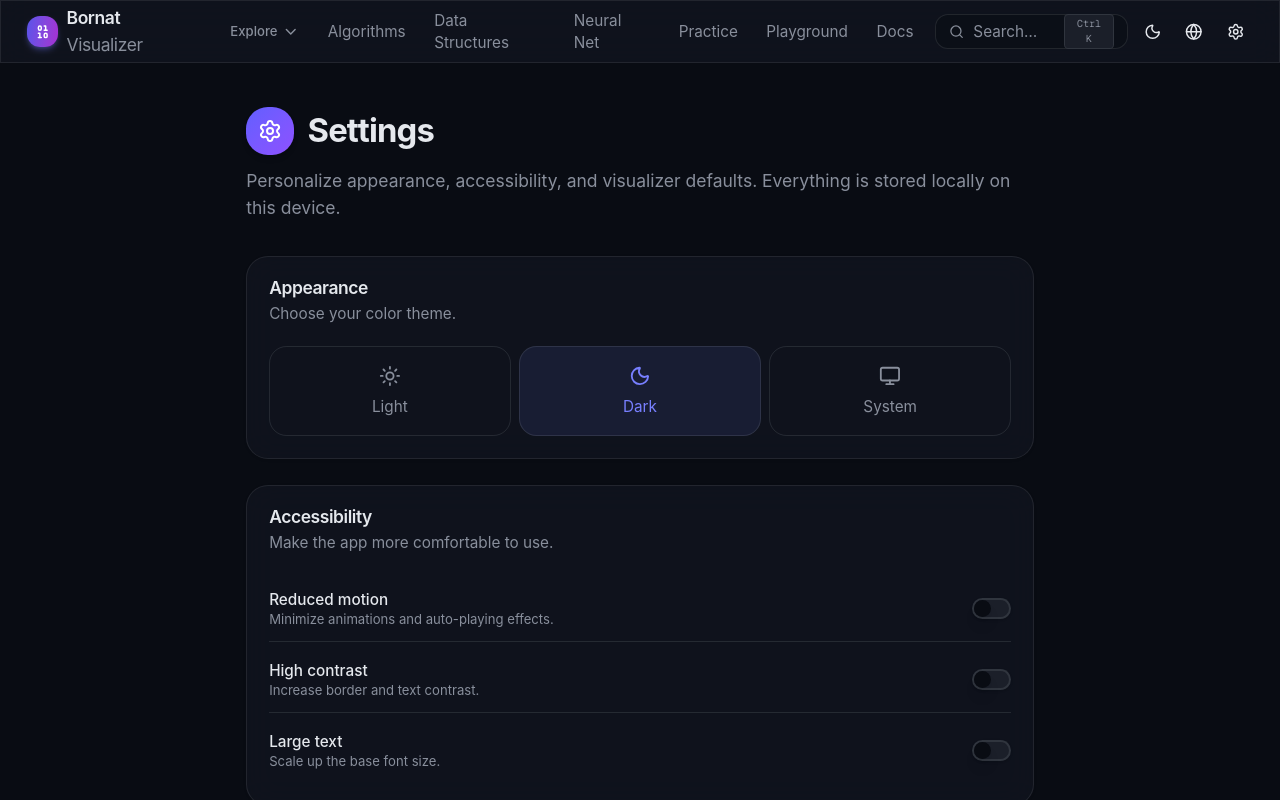
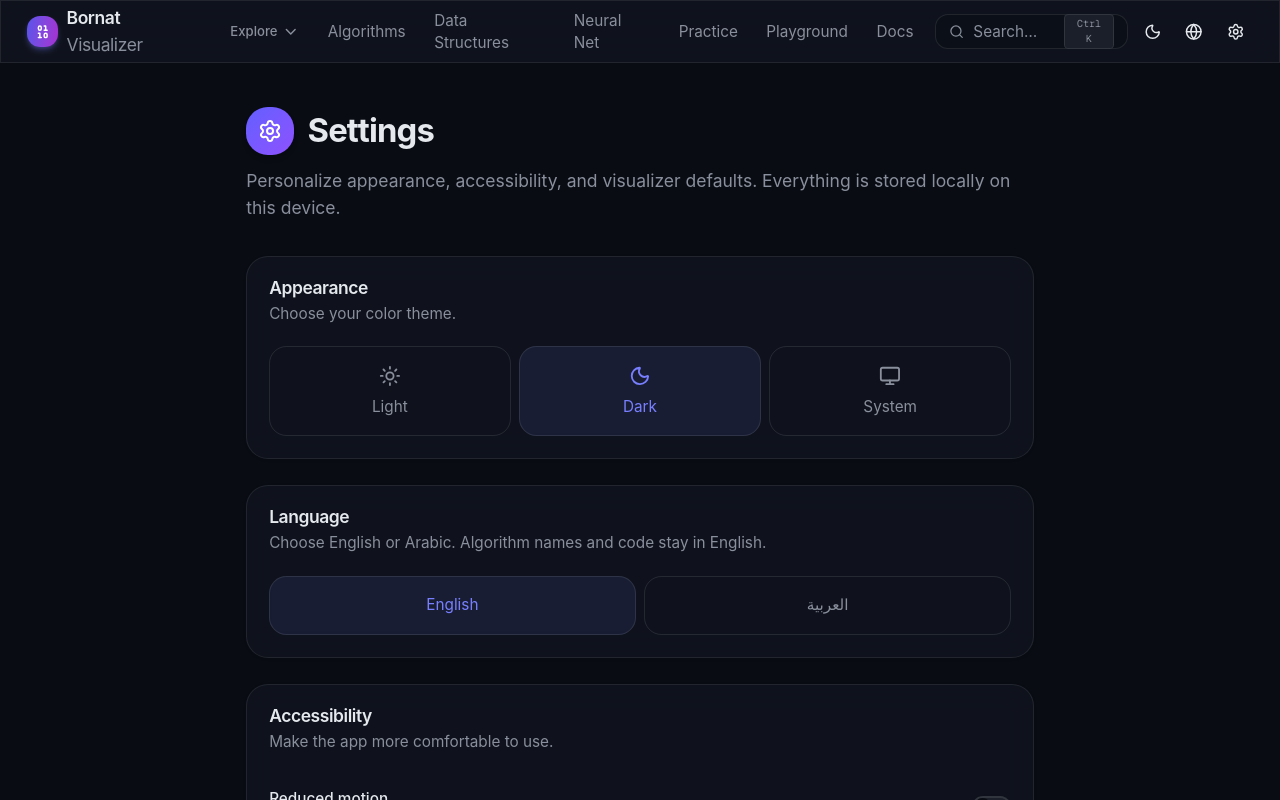
Before and after one commit to jibreel1122/DSA-bornat-Visualizer, a Next.js app: page /settings in a window 1280 px wide. Shown: the top 800 px of the page. Built offline with nearby package versions, Linux system fonts and the light colour scheme.

Commit message:
feat(i18n): translate settings page, add Language card

```diff
--- a/src/app/settings/page.tsx
+++ b/src/app/settings/page.tsx
@@ -25,6 +25,7 @@ import { useMounted } from "@/lib/hooks";
 import { LEVELS, type Level } from "@/lib/engine/types";
 import { Settings as SettingsIcon } from "lucide-react";
 import { cn } from "@/lib/utils";
+import { useLocale } from "@/lib/i18n";
 
 const SHORTCUTS: [string, string][] = [
   ["Space", "Play / Pause"],
@@ -51,22 +52,28 @@ export default function SettingsPage() {
   const { theme, setTheme } = useTheme();
   const mounted = useMounted();
   const { settings, update } = useSettings();
+  const { locale, setLocale, t } = useLocale();
 
   const themeOptions = [
-    { value: "light", label: "Light", icon: Sun },
-    { value: "dark", label: "Dark", icon: Moon },
-    { value: "system", label: "System", icon: Monitor },
+    { value: "light", label: t("nav.light"), icon: Sun },
+    { value: "dark", label: t("nav.dark"), icon: Moon },
+    { value: "system", label: t("nav.system"), icon: Monitor },
+  ];
+
+  const languageOptions: { value: "en" | "ar"; label: string }[] = [
+    { value: "en", label: "English" },
+    { value: "ar", label: "العربية" },
   ];
 
   return (
     <div className="mx-auto max-w-3xl px-4 py-10 sm:px-6">
-      <PageHeader icon={SettingsIcon} title="Settings" description="Personalize appearance, accessibility, and visualizer defaults. Everything is stored locally on this device." />
+      <PageHeader icon={SettingsIcon} title={t("settings.title")} description={t("settings.description")} />
 
       <div className="grid gap-6">
         <Card>
           <CardHeader>
-            <CardTitle>Appearance</CardTitle>
-            <CardDescription>Choose your color theme.</CardDescription>
+            <CardTitle>{t("settings.appearance")}</CardTitle>
+            <CardDescription>{t("settings.appearanceDesc")}</CardDescription>
           </CardHeader>
           <CardContent>
             <div className="grid grid-cols-3 gap-2">
@@ -91,25 +98,50 @@ export default function SettingsPage() {
 
         <Card>
           <CardHeader>
-            <CardTitle>Accessibility</CardTitle>
-            <CardDescription>Make the app more comfortable to use.</CardDescription>
+            <CardTitle>{t("settings.language")}</CardTitle>
+            <CardDescription>{t("settings.languageDesc")}</CardDescription>
+          </CardHeader>
+          <CardContent>
+            <div className="grid grid-cols-2 gap-2">
+              {languageOptions.map((opt) => (
+                <button
+                  key={opt.value}
+                  onClick={() => setLocale(opt.value)}
+                  className={cn(
+                    "flex flex-col items-center gap-2 rounded-xl border p-4 text-sm transition-colors",
+                    locale === opt.value
+                      ? "border-primary bg-primary/10 text-primary"
+                      : "border-border text-muted-foreground hover:bg-accent",
+                  )}
+                >
+                  {opt.label}
+                </button>
+              ))}
+            </div>
+          </CardContent>
+        </Card>
+
+        <Card>
+          <CardHeader>
+            <CardTitle>{t("settings.accessibility")}</CardTitle>
+            <CardDescription>{t("settings.accessibilityDesc")}</CardDescription>
           </CardHeader>
           <CardContent className="grid gap-1">
             <ToggleRow
-              label="Reduced motion"
-              desc="Minimize animations and auto-playing effects."
+              label={t("settings.reducedMotion")}
+              desc={t("settings.reducedMotionDesc")}
               checked={settings.reducedMotion}
               onChange={(v) => update({ reducedMotion: v })}
             />
             <ToggleRow
-              label="High contrast"
-              desc="Increase border and text contrast."
+              label={t("settings.highContrast")}
+              desc={t("settings.highContrastDesc")}
               checked={settings.highContrast}
               onChange={(v) => update({ highContrast: v })}
             />
             <ToggleRow
-              label="Large text"
-              desc="Scale up the base font size."
+              label={t("settings.largeText")}
+              desc={t("settings.largeTextDesc")}
               checked={settings.largeText}
               onChange={(v) => update({ largeText: v })}
             />
@@ -118,13 +150,13 @@ export default function SettingsPage() {
 
         <Card>
           <CardHeader>
-            <CardTitle>Visualizer defaults</CardTitle>
-            <CardDescription>Applied to every new visualization you open.</CardDescription>
+            <CardTitle>{t("settings.visualizerDefaults")}</CardTitle>
+            <CardDescription>{t("settings.visualizerDefaultsDesc")}</CardDescription>
           </CardHeader>
           <CardContent className="grid gap-6">
             <div>
               <div className="mb-2 flex items-center justify-between text-sm">
-                <span className="font-medium">Default animation speed</span>
+                <span className="font-medium">{t("settings.defaultSpeed")}</span>
                 <span className="font-mono text-muted-foreground">{settings.defaultSpeed}×</span>
               </div>
               <Slider
@@ -136,7 +168,7 @@ export default function SettingsPage() {
               />
             </div>
             <div className="flex items-center justify-between">
-              <span className="text-sm font-medium">Default difficulty</span>
+              <span className="text-sm font-medium">{t("settings.defaultDifficulty")}</span>
               <Select value={String(settings.defaultLevel)} onValueChange={(v) => update({ defaultLevel: Number(v) as Level })}>
                 <SelectTrigger className="w-40">
                   <SelectValue />
@@ -155,24 +187,36 @@ export default function SettingsPage() {
 
         <Card>
           <CardHeader>
-            <CardTitle>Data</CardTitle>
-            <CardDescription>Manage everything stored on this device.</CardDescription>
+            <CardTitle>{t("settings.data")}</CardTitle>
+            <CardDescription>{t("settings.dataDesc")}</CardDescription>
           </CardHeader>
           <CardContent className="flex flex-wrap gap-2">
             <DataButton
-              label="Clear favorites"
+              label={t("settings.clearFavorites")}
+              cancelLabel={t("settings.cancel")}
+              confirmLabel={t("settings.confirm")}
+              confirmDesc={t("settings.confirmUndo")}
               onConfirm={() => clearKeys((k) => k === "bdsv:favorites")}
             />
             <DataButton
-              label="Clear history"
+              label={t("settings.clearHistory")}
+              cancelLabel={t("settings.cancel")}
+              confirmLabel={t("settings.confirm")}
+              confirmDesc={t("settings.confirmUndo")}
               onConfirm={() => clearKeys((k) => k === "bdsv:history")}
             />
             <DataButton
-              label="Clear notes & saves"
+              label={t("settings.clearNotes")}
+              cancelLabel={t("settings.cancel")}
+              confirmLabel={t("settings.confirm")}
+              confirmDesc={t("settings.confirmUndo")}
               onConfirm={() => clearKeys((k) => k.startsWith("bdsv:notes:") || k.startsWith("bdsv:save:"))}
             />
             <DataButton
-              label="Reset everything"
+              label={t("settings.resetEverything")}
+              cancelLabel={t("settings.cancel")}
+              confirmLabel={t("settings.confirm")}
+              confirmDesc={t("settings.confirmUndo")}
               destructive
               onConfirm={() => clearKeys(() => true)}
             />
@@ -181,8 +225,8 @@ export default function SettingsPage() {
 
         <Card>
           <CardHeader>
-            <CardTitle>Keyboard shortcuts</CardTitle>
-            <CardDescription>Available on any visualizer page.</CardDescription>
+            <CardTitle>{t("settings.shortcuts")}</CardTitle>
+            <CardDescription>{t("settings.shortcutsDesc")}</CardDescription>
           </CardHeader>
           <CardContent>
             <div className="grid gap-2">
@@ -224,10 +268,16 @@ function ToggleRow({
 
 function DataButton({
   label,
+  cancelLabel,
+  confirmLabel,
+  confirmDesc,
   destructive,
   onConfirm,
 }: {
   label: string;
+  cancelLabel: string;
+  confirmLabel: string;
+  confirmDesc: string;
   destructive?: boolean;
   onConfirm: () => number;
 }) {
@@ -241,11 +291,11 @@ function DataButton({
       <DialogContent>
         <DialogHeader>
           <DialogTitle>{label}?</DialogTitle>
-          <DialogDescription>This cannot be undone. The data is removed from this device only.</DialogDescription>
+          <DialogDescription>{confirmDesc}</DialogDescription>
         </DialogHeader>
         <DialogFooter>
           <DialogClose asChild>
-            <Button variant="ghost">Cancel</Button>
+            <Button variant="ghost">{cancelLabel}</Button>
           </DialogClose>
           <DialogClose asChild>
             <Button
@@ -255,7 +305,7 @@ function DataButton({
                 toast.success(`Cleared ${n} item${n === 1 ? "" : "s"}.`);
               }}
             >
-              Confirm
+              {confirmLabel}
             </Button>
           </DialogClose>
         </DialogFooter>
--- a/src/lib/i18n/en.json
+++ b/src/lib/i18n/en.json
@@ -24,5 +24,34 @@
   "footer.allAlgorithms": "All Algorithms",
   "footer.documentation": "Documentation",
   "footer.about": "About",
-  "footer.rights": "© All Rights Reserved"
+  "footer.rights": "© All Rights Reserved",
+  "settings.title": "Settings",
+  "settings.description": "Personalize appearance, accessibility, and visualizer defaults. Everything is stored locally on this device.",
+  "settings.appearance": "Appearance",
+  "settings.appearanceDesc": "Choose your color theme.",
+  "settings.language": "Language",
+  "settings.languageDesc": "Choose English or Arabic. Algorithm names and code stay in English.",
+  "settings.accessibility": "Accessibility",
+  "settings.accessibilityDesc": "Make the app more comfortable to use.",
+  "settings.reducedMotion": "Reduced motion",
+  "settings.reducedMotionDesc": "Minimize animations and auto-playing effects.",
+  "settings.highContrast": "High contrast",
+  "settings.highContrastDesc": "Increase border and text contrast.",
+  "settings.largeText": "Large text",
+  "settings.largeTextDesc": "Scale up the base font size.",
+  "settings.visualizerDefaults": "Visualizer defaults",
+  "settings.visualizerDefaultsDesc": "Applied to every new visualization you open.",
+  "settings.defaultSpeed": "Default animation speed",
+  "settings.defaultDifficulty": "Default difficulty",
+  "settings.data": "Data",
+  "settings.dataDesc": "Manage everything stored on this device.",
+  "settings.clearFavorites": "Clear favorites",
+  "settings.clearHistory": "Clear history",
+  "settings.clearNotes": "Clear notes & saves",
+  "settings.resetEverything": "Reset everything",
+  "settings.shortcuts": "Keyboard shortcuts",
+  "settings.shortcutsDesc": "Available on any visualizer page.",
+  "settings.confirmUndo": "This cannot be undone. The data is removed from this device only.",
+  "settings.cancel": "Cancel",
+  "settings.confirm": "Confirm"
 }
```
Also changed, not shown: src/lib/i18n/ar.json (+30 -1 lines).
